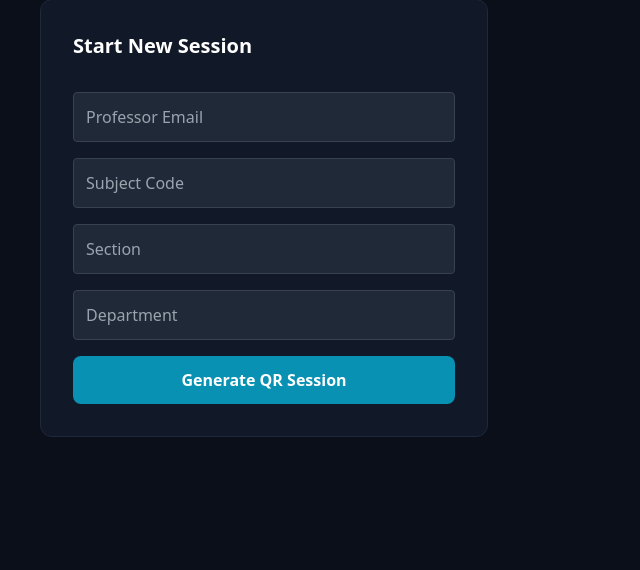
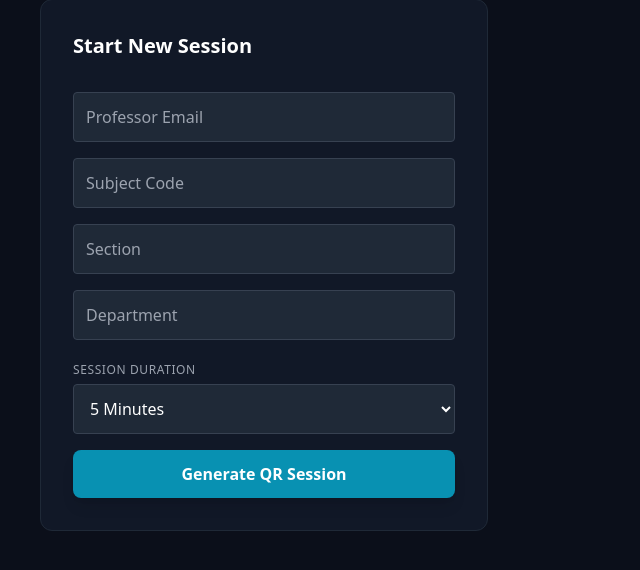
Before and after one commit to Sourjak/LPAF-CS, a Flask app: page /professor in a window 1280 px wide. Shown: the part 101-671 px from the top of the page, without its empty margins (0-640 px from the left). Run offline with Flask 3, Linux system fonts and the light colour scheme; some libraries are stand-ins or nearby versions.

Commit message:
Update professor.html for session management features

```diff
--- a/templates/professor.html
+++ b/templates/professor.html
@@ -11,14 +11,19 @@
 
     {% if qr_image %}
     <div class="bg-gray-900 p-8 rounded-xl w-fit shadow-2xl border border-gray-800">
-        <h2 class="text-xl mb-4 text-cyan-400 font-semibold">Session Active</h2>
+        <div class="flex justify-between items-start mb-4">
+            <h2 class="text-xl text-cyan-400 font-semibold">Session Active</h2>
+            <button onclick="endSession()" class="bg-red-600 hover:bg-red-500 text-white px-4 py-2 rounded-lg font-bold transition-colors shadow-md text-sm">
+                End Session
+            </button>
+        </div>
 
         <div class="space-y-1 mb-6">
             <p class="text-sm text-gray-400">Session ID: <span class="text-white">{{session_id}}</span></p>
 
             <p class="text-lg">
                 Time Remaining:
-                <span id="timer" class="font-mono text-red-400 font-bold">05:00</span>
+                <span id="timer" class="font-mono text-red-400 font-bold">--:--</span>
             </p>
 
             <p class="text-xs text-gray-500 italic">
@@ -53,11 +58,21 @@
     {% else %}
     <form method="POST" class="space-y-4 max-w-md bg-gray-900 p-8 rounded-xl border border-gray-800">
         <h2 class="text-xl mb-4 font-semibold">Start New Session</h2>
-        <input name="email" placeholder="Professor Email" class="w-full p-3 rounded bg-gray-800 text-white border border-gray-700 focus:ring-2 focus:ring-cyan-500 outline-none">
-        <input name="subject" placeholder="Subject Code" class="w-full p-3 rounded bg-gray-800 text-white border border-gray-700 focus:ring-2 focus:ring-cyan-500 outline-none">
-        <input name="section" placeholder="Section" class="w-full p-3 rounded bg-gray-800 text-white border border-gray-700 focus:ring-2 focus:ring-cyan-500 outline-none">
-        <input name="department" placeholder="Department" class="w-full p-3 rounded bg-gray-800 text-white border border-gray-700 focus:ring-2 focus:ring-cyan-500 outline-none">
-        <button class="w-full bg-cyan-600 hover:bg-cyan-500 transition-all py-3 rounded-lg font-bold mt-2">
+        <input name="email" type="email" placeholder="Professor Email" required class="w-full p-3 rounded bg-gray-800 text-white border border-gray-700 focus:ring-2 focus:ring-cyan-500 outline-none">
+        <input name="subject" placeholder="Subject Code" required class="w-full p-3 rounded bg-gray-800 text-white border border-gray-700 focus:ring-2 focus:ring-cyan-500 outline-none">
+        <input name="section" placeholder="Section" required class="w-full p-3 rounded bg-gray-800 text-white border border-gray-700 focus:ring-2 focus:ring-cyan-500 outline-none">
+        <input name="department" placeholder="Department" required class="w-full p-3 rounded bg-gray-800 text-white border border-gray-700 focus:ring-2 focus:ring-cyan-500 outline-none">
+
+        <div class="space-y-1">
+            <label class="text-xs text-gray-400 uppercase tracking-wider">Session Duration</label>
+            <select name="duration" required class="w-full p-3 rounded bg-gray-800 text-white border border-gray-700 focus:ring-2 focus:ring-cyan-500 outline-none">
+                <option value="60">1 Minute</option>
+                <option value="120">2 Minutes</option>
+                <option value="300" selected>5 Minutes</option>
+            </select>
+        </div>
+
+        <button class="w-full bg-cyan-600 hover:bg-cyan-500 transition-all py-3 rounded-lg font-bold mt-2 shadow-lg">
             Generate QR Session
         </button>
     </form>
@@ -67,9 +82,22 @@
         // Global Variables from Flask
         const sessionId = "{{session_id}}";
         const sessionStart = {{start_time or 0}};
-        const duration = 300; // 5 Minutes
+        const duration = {{duration or 300}}; // Dynamically set from Flask/Form
 
-        // 1. QR REFRESH LOGIC
+        // End Session Logic
+        function endSession() {
+            if(confirm("Are you sure you want to end this session early?")) {
+                fetch(`/end_session/${sessionId}`)
+                .then(res => res.json())
+                .then(data => {
+                    alert("Session ended and report sent!");
+                    location.reload();
+                })
+                .catch(err => console.error("Error ending session:", err));
+            }
+        }
+
+        // QR Refresh Logic
         function refreshQR() {
             if (!sessionId) return;
             fetch(`/refresh_qr/${sessionId}`)
@@ -80,7 +108,7 @@
                 .catch(err => console.error("QR Refresh Failed"));
         }
 
-        // 2. LIVE STATS LOGIC
+        // Live Stats Logic
         function updateStats() {
             if (!sessionId) return;
             fetch(`/session_stats/${sessionId}`)
@@ -94,13 +122,12 @@
                         li.className = "bg-gray-800 p-2 rounded border-l-4 border-cyan-500 animate-pulse";
                         li.textContent = `${item[0]} (${item[1]})`;
                         list.appendChild(li);
-                        // Remove pulse after 1s
                         setTimeout(() => li.classList.remove('animate-pulse'), 1000);
                     });
                 });
         }
 
-        // 3. COUNTDOWN TIMER LOGIC
+        // Countdown Timer Logic
         function updateTimer() {
             if (!sessionStart) return;
             const now = Math.floor(Date.now() / 1000);
@@ -110,6 +137,7 @@
             const secs = String(remaining % 60).padStart(2, '0');
 
             const timerEl = document.getElementById("timer");
+            if(timerEl) {
                 timerEl.innerText = `${mins}:${secs}`;
 
                 if (remaining === 0) {
@@ -118,6 +146,7 @@
                     document.getElementById("qrImage").style.filter = "grayscale(1)";
                 } else if (remaining < 60) {
                     timerEl.classList.add("animate-bounce");
+                }
             }
         }
 
```
Lines whose indentation alone changed are shown as unchanged.
